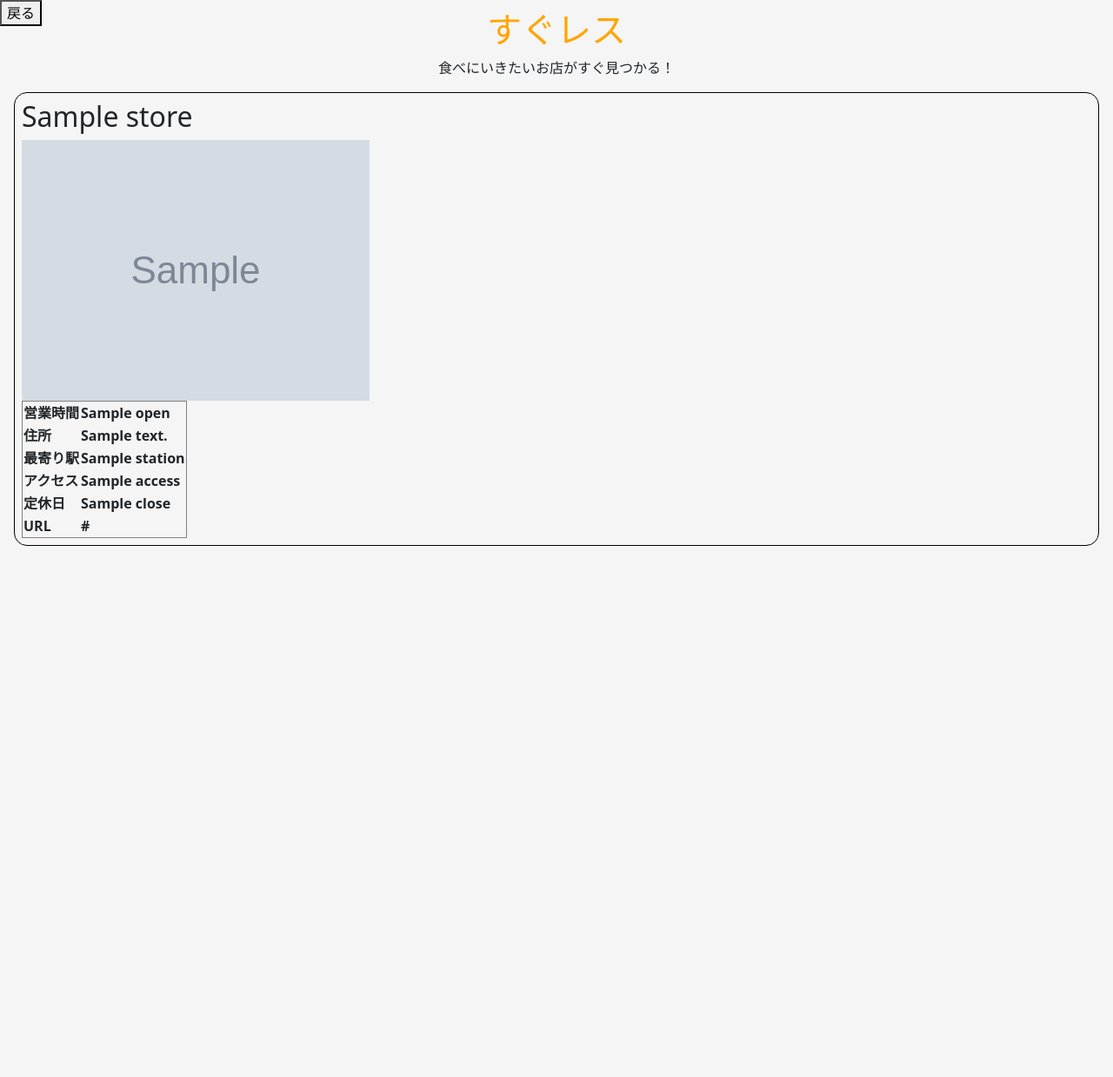
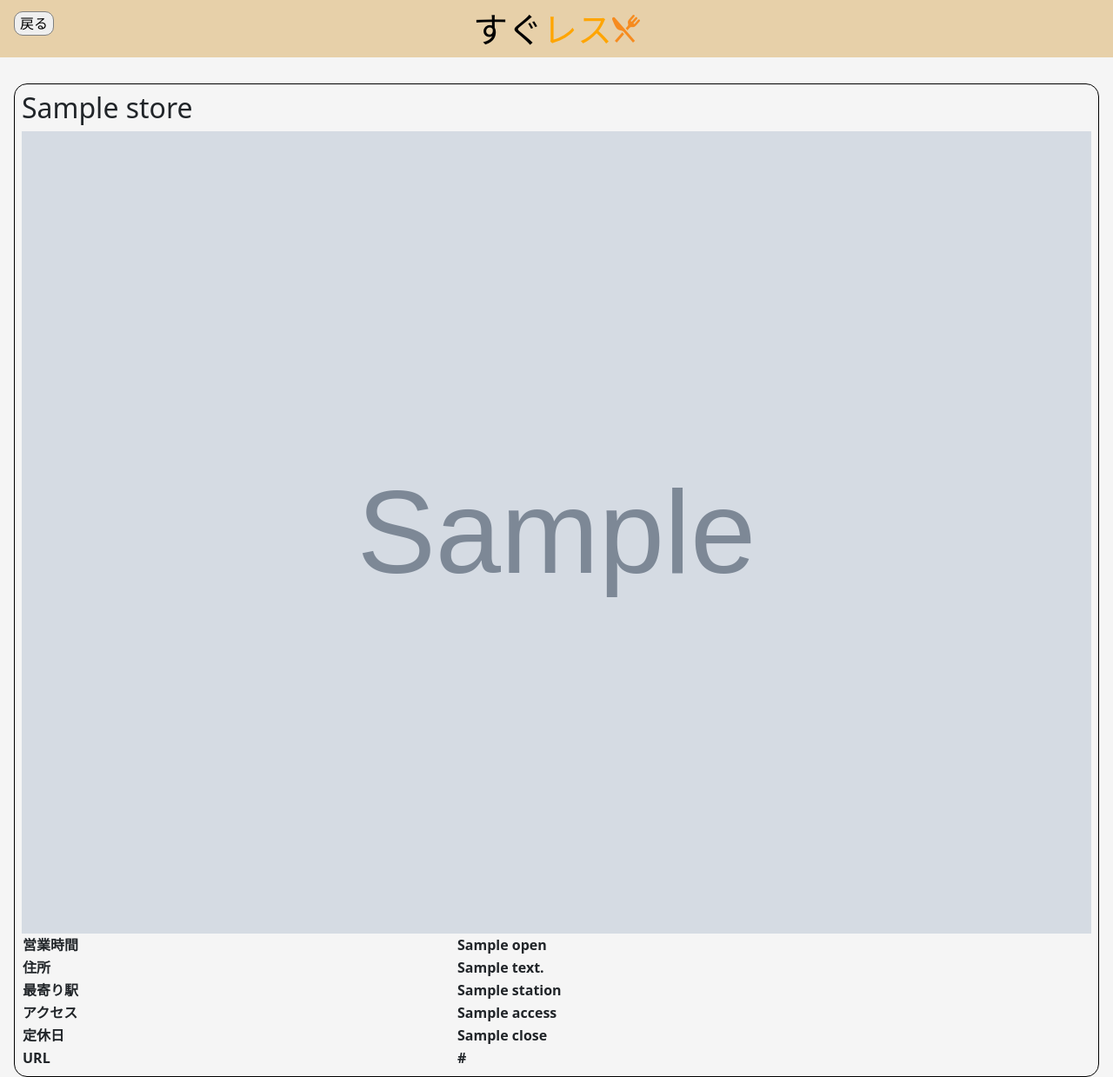
Before and after one commit to sayyyyyy/sugures, a Flask app: template application/templates/detail.html in a window 1280 px wide. Shown: the whole page at 87% size. Before the commit the page ends 628 px from the top, so only its background shows below. Run offline with Flask 2, Linux system fonts and the light colour scheme; the template is opened without the code that fills it: most values are stand-ins (such as "Sample title", 1, 10 or a date in 2020); grey boxes marked "Sample" are stand-in pictures; lists and menus that the app fills with data are empty; some libraries are stand-ins or nearby versions.

Commit message:
header追加、CSS変更

```diff
--- a/application/application.py
+++ b/application/application.py
@@ -94,7 +94,7 @@ def getdetailstoredata(store_id):
             'access': restaurant['access'],
             'genre': restaurant['genre']['name'],
             'catch': restaurant['catch'],
-            'logo': restaurant['photo']['pc']['m'],
+            'logo': restaurant['photo']['pc']['l'],
             'station': restaurant['station_name'],
             'url': restaurant['urls']['pc'],
             'close': restaurant['close'],
--- a/application/static/detail.css
+++ b/application/static/detail.css
@@ -3,4 +3,14 @@
     margin: 1rem;
     padding: 0.5rem;
     border-radius: 15px;
+    position: relative;
+    top: 5rem;
 }
+
+.detail-store-img {
+    width: 100%;
+}
+
+.store-info th:nth-child(1) {
+    width: 500px;
+}
--- a/application/static/list.css
+++ b/application/static/list.css
@@ -37,6 +37,11 @@
     font-weight: bold;
 }
 
+.result-container {
+    position: relative;
+    margin-top: 5rem;
+}
+
 @media screen and (min-width:480px) {
     #result-body {
         display: grid;
--- a/application/static/style.css
+++ b/application/static/style.css
@@ -48,16 +48,37 @@ body {
     background-color: #f5f5f5;
 }
 
-.back-btn {
-    position: absolute;
-}
 
 .title-container {
     display: flex;
     justify-content: center;
     align-items: center;
-    flex-direction: column;
+    flex-direction: row;
     padding-top: 10px;
+    position: fixed;
+    width: 100%;
+    top: 0;
+    z-index: 2;
+    background: #E7D0A9;
+}
+
+.back-btn {
+    position: absolute;
+    left: 0;
+    top: 0.8rem;
+    left: 1rem;
+    border: solid 1px gray;
+    border-radius: 10px;
+}
+
+.isblack {
+    color: #000;
+}
+
+.title-logo {
+    width: 2rem;
+    position: relative;
+    bottom: 0.3rem;
 }
 
 @media screen and (min-width:480px) {
--- a/application/static/top.css
+++ b/application/static/top.css
@@ -1,4 +1,4 @@
-.title-container {
+.top-title-container {
     background-size: cover;
     background-repeat: no-repeat;
     height: 50vh;
@@ -10,7 +10,7 @@
     -webkit-backdrop-filter: blur(24px);
 }
 
-.title-container:before{
+.top-title-container:before{
     content: '';
     background: inherit;
     -webkit-filter: blur(5px);
--- a/application/templates/detail.html
+++ b/application/templates/detail.html
@@ -6,20 +6,18 @@
 <!-- ページ全体 -->
 <div class="page-body">
 
-    <button class="back-btn" onclick="history.back()">戻る</button>
-
     <!-- タイトル -->
     <div class="title-container">
-        <h1 class="page-title">すぐレス</h1>
-        <span class="">食べにいきたいお店がすぐ見つかる！</span>
+        <button class="back-btn" onclick="history.back()">戻る</button>
+        <h1 class="page-title"><span class="isblack">すぐ</span>レス</h1>
+        <img class="title-logo" src="{{ url_for('static', filename='images/favicon.ico') }}">
     </div>
 
     <!-- 店舗情報 -->
     <div id="{{ store_data['id'] }}" class="detail-container">
         <h2 class="detail-store-name">{{ store_data['name'] }}</h2>
         <img class="detail-store-img" src="{{ store_data['logo'] }}" alt="店舗イメージ">
-        <div class="store-info">
-            <table border="1px">
+        <table class="store-info">
             <tr class="store-operating-container">
                 <th>営業時間</th>
                 <th class="store-operating">{{ store_data['open'] }}</th>
@@ -46,7 +44,6 @@
             </tr>
         </table>
     </div>
-    </div>
 
 
 </div>
--- a/application/templates/top.html
+++ b/application/templates/top.html
@@ -13,7 +13,7 @@
     <div class="page-body">
 
         <!-- タイトル -->
-        <div class="title-container" style="background-image: url('{{ url_for('static', filename='images/dish.jpg') }}');">
+        <div class="top-title-container" style="background-image: url('{{ url_for('static', filename='images/dish.jpg') }}');">
             <h1 class="page-title">すぐレス</h1>
             <span class="page-explanation">食べにいきたいお店がすぐ見つかる！</span>
         </div>
```
Also changed, not shown: application/templates/list.html (+3 -4 lines). Lines whose indentation alone changed are shown as unchanged.
